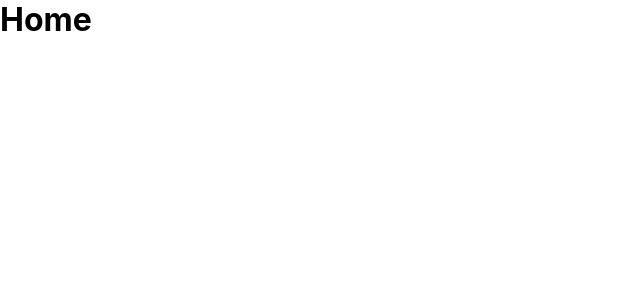
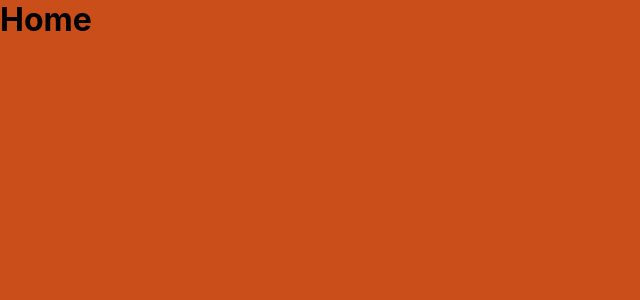
Before and after one commit to PedroCeglia/Projeto-Cinema-INFNET, a React (Create React App) app: page / in a window 1280 px wide. Shown: the top 300 px of the page, without its empty margins (0-640 px from the left). Built offline with nearby package versions, Linux system fonts and the light colour scheme.

Commit message:
Add a background to body

```diff
--- a/src/styles.css
+++ b/src/styles.css
@@ -17,3 +17,7 @@
     padding: 1rem;
     gap: .3rem;
 }
+
+body{
+    background-color: var(--primary-color);
+}
```
